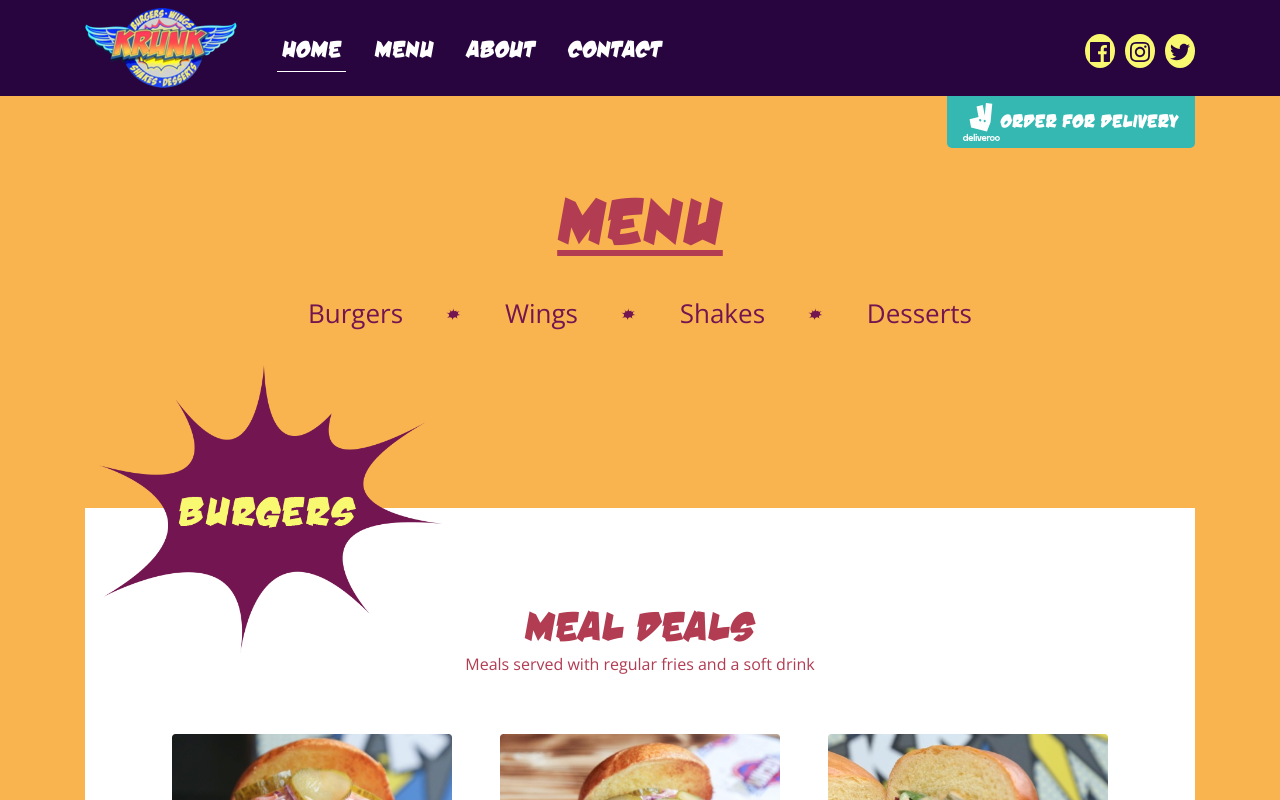
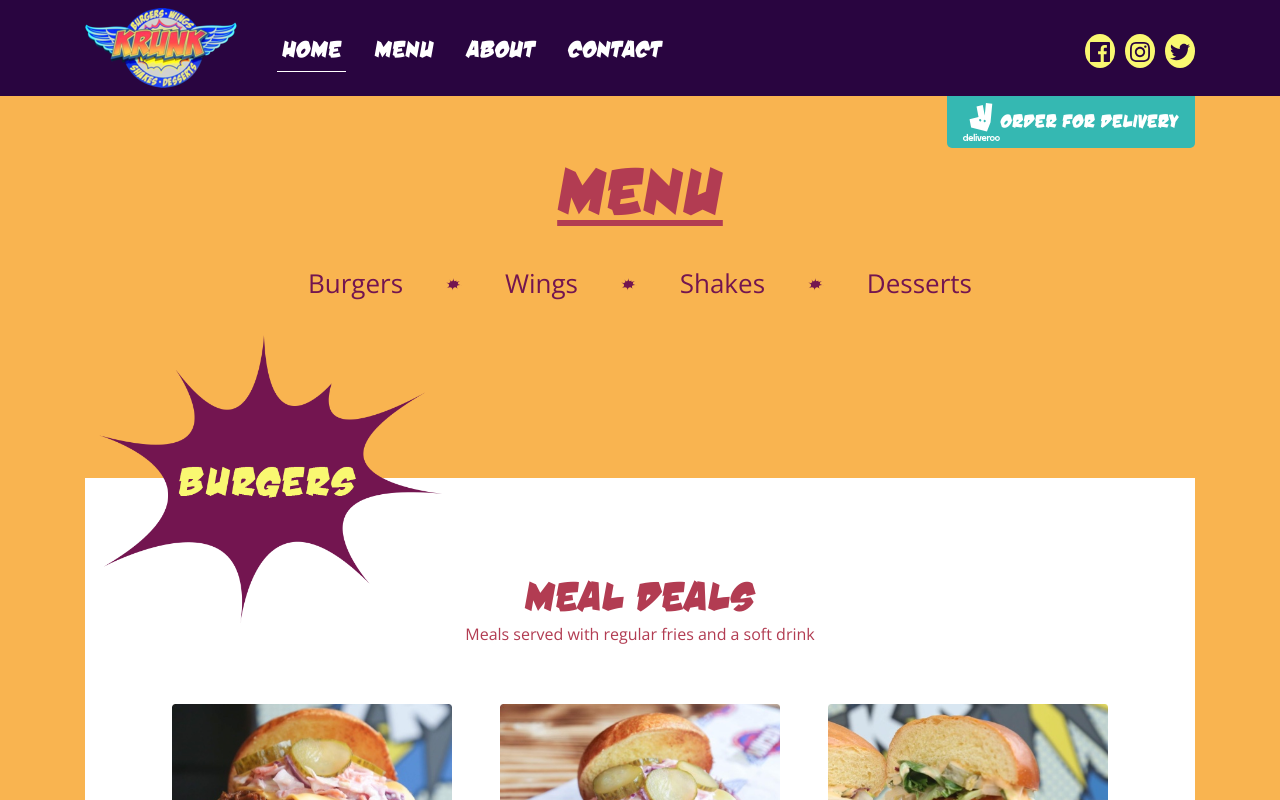
Before and after one commit to iamcstlouis/krunk-burgers-site, a Vue app: page /menu in a window 1280 px wide. Shown: the top 800 px of the page. Built offline with nearby package versions, Linux system fonts and the light colour scheme.

Commit message:
Fixes margin on Menu page header

```diff
--- a/src/views/Menu.vue
+++ b/src/views/Menu.vue
@@ -42,8 +42,13 @@ export default {
       margin-bottom: 0;
       margin-top: 3rem;
 
+      @media (min-width: 768px) {
+        margin-top: 1rem;
+      }
+
       @media (min-width: 1024px) {
         font-size: 6.7rem;
+        margin-top: 0;
       }
     }
 
```
